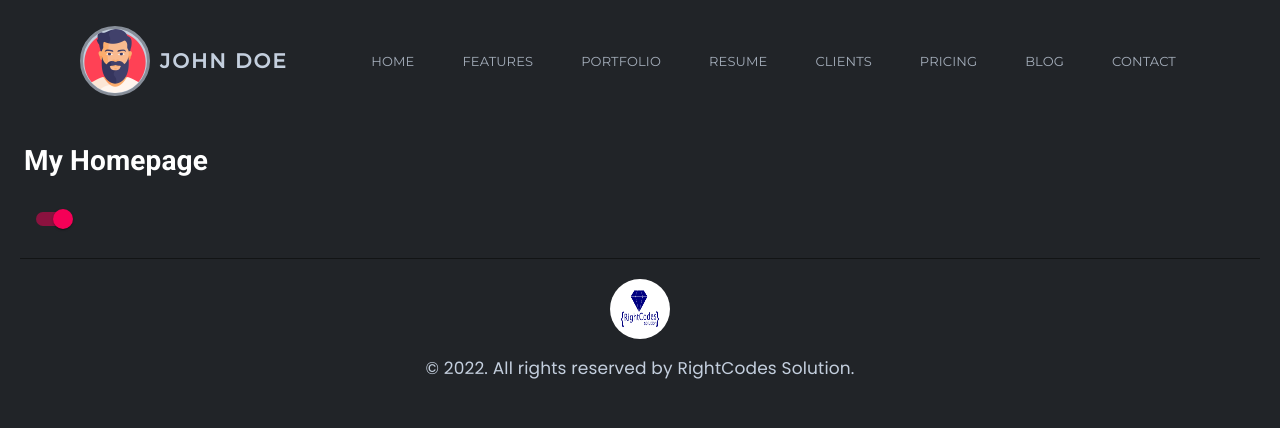
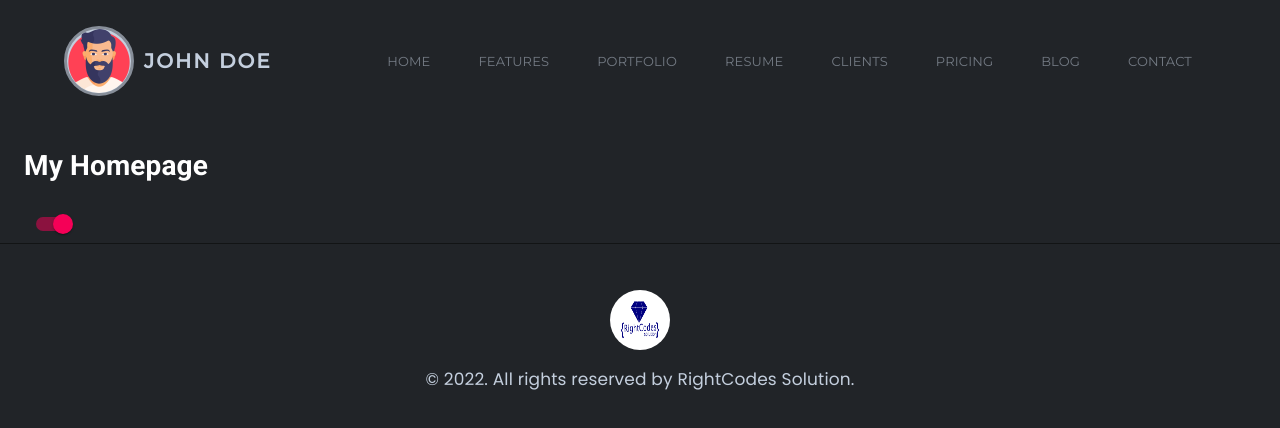
Before and after one commit to imranprof/jobs-frontend, a Next.js app: page / in a window 1280 px wide. Shown: the top 428 px of the page. Built offline with nearby package versions, Linux system fonts and the light colour scheme.

Commit message:
fix: keep same padding for header and footer

```diff
--- a/src/components/Footer/index.js
+++ b/src/components/Footer/index.js
@@ -13,9 +13,9 @@ const Footer = () => {
     const {footerText, company} = footerData;
 
     return (
+        <>
+            <Divider className={`${classes.footerWrapper}__divider`}/>
             <div className={classes.footerWrapper}>
-            <Divider className={`${classes.footerWrapper}__divider`}/>
-
                 <Link href={company.url}>
                     <a className={`${classes.footerWrapper}__logo`} target="_blank">
                         <img className={`${classes.footerWrapper}__logo-img`} alt={company.name} src={company.logo}/>
@@ -29,6 +29,7 @@ const Footer = () => {
                     </Link>.
                 </p>
             </div>
+        </>
     );
 }
 
--- a/src/components/Footer/style.js
+++ b/src/components/Footer/style.js
@@ -8,7 +8,7 @@ export const useStyles = makeStyles({
         flexDirection: "column",
         justifyContent: "center",
         alignItems: "center",
-        padding: 20,
+        padding: '26px 56px 0 56px',
         '&__divider': {
             width: "100%",
             background: theme.palette.customDivider.main,
--- a/src/components/Header/style.js
+++ b/src/components/Header/style.js
@@ -3,7 +3,8 @@ import {makeStyles} from "@material-ui/core/styles";
 export const useStyles = makeStyles({
     headerWrapper: theme => ({
         backgroundColor: "transparent",
-        padding: '26px 56px',
+        padding: '26px 40px 0 40px',
+        marginBottom: 50,
         boxShadow: '0px 0px 0px',
         '&__toolbar': {
             width: '100%',
@@ -46,11 +47,10 @@ export const useStyles = makeStyles({
                 color: theme.palette.customColor.main,
                 textDecoration: 'none',
                 textTransform: 'uppercase',
-                opacity: .8,
+                opacity: .5,
                 transition: "opacity .4s ease 0s",
                 '&:hover': {
                     opacity: 1,
-                    fontWeight: 500,
                 }
             },
             '&--default': {
```
Lines whose indentation alone changed are shown as unchanged.
